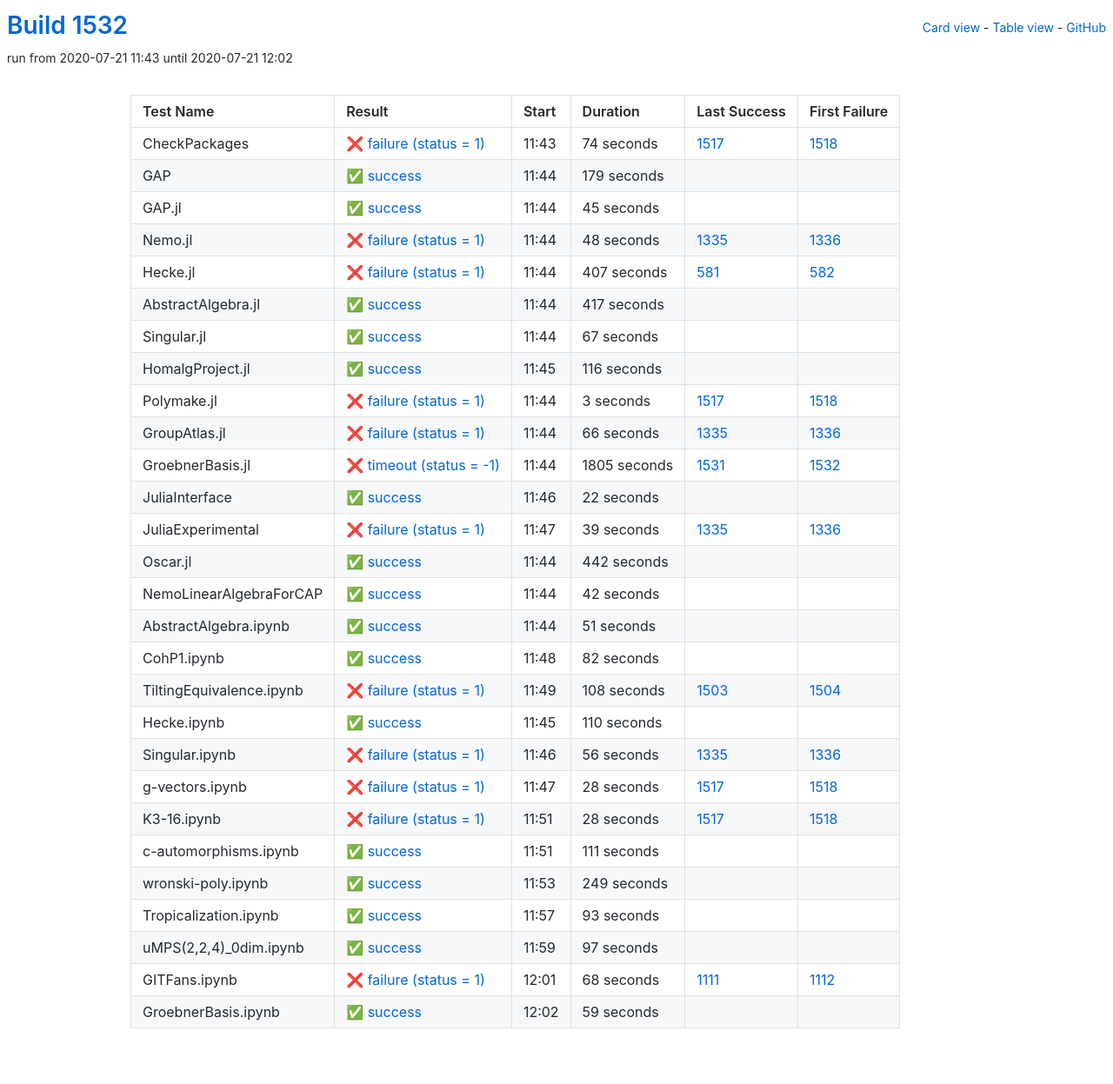
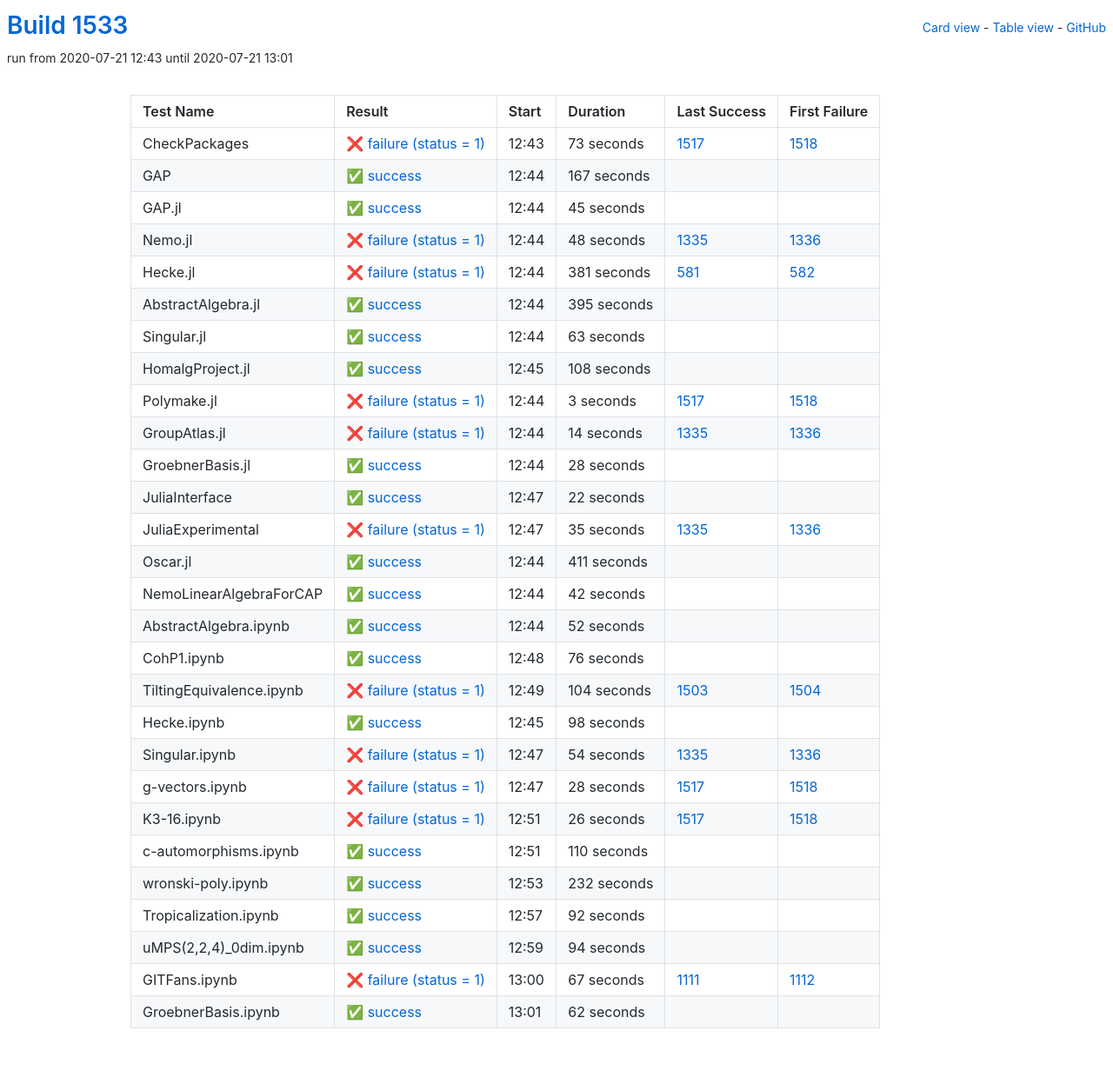
Before and after one commit to oscar-system/oscar-ci-status-1.4, a Jekyll site: the page built from table.html, in a window 1280 px wide. Shown: the whole page at 87% size. Built offline with Jekyll 4.4.1, drawn with Linux system fonts in a browser that asks for light colours.

Commit message:
Build #1533

```diff
--- a/_data/ci.yml
+++ b/_data/ci.yml
@@ -1,6 +1,6 @@
 ---
-build: 1532
-build_url: https://oscarci.mathematik.uni-kl.de/job/oscar-julia-1.4/1532/
+build: 1533
+build_url: https://oscarci.mathematik.uni-kl.de/job/oscar-julia-1.4/1533/
 job: oscar-julia-1.4
 organization: oscar-system
 repo: oscar-ci-status-1.4
@@ -8,32 +8,32 @@ repourl: https://github.com/oscar-system/oscar-ci-status-1.4
 tests:
 - name: CheckPackages
   id: checkpackages
-  log: https://oscarci.mathematik.uni-kl.de/job/oscar-julia-1.4/1532/artifact/logs/build-1532/CheckPackages.log
-  start: 2020-07-21 11:43
+  log: https://oscarci.mathematik.uni-kl.de/job/oscar-julia-1.4/1533/artifact/logs/build-1533/CheckPackages.log
+  start: 2020-07-21 12:43
   success: false
   exitcode: 1
   status: failure
-  duration: 74
+  duration: 73
   last_success: 1517
   last_success_url: https://oscarci.mathematik.uni-kl.de/job/oscar-julia-1.4/1517/
   first_failure: 1518
   first_failure_url: https://oscarci.mathematik.uni-kl.de/job/oscar-julia-1.4/1518/
 - name: GAP
   id: gap
-  log: https://oscarci.mathematik.uni-kl.de/job/oscar-julia-1.4/1532/artifact/logs/build-1532/GAP.log
-  start: 2020-07-21 11:44
+  log: https://oscarci.mathematik.uni-kl.de/job/oscar-julia-1.4/1533/artifact/logs/build-1533/GAP.log
+  start: 2020-07-21 12:44
   success: true
   exitcode: 0
   status: success
-  duration: 179
+  duration: 167
   last_success: false
   last_success_url:
   first_failure: false
   first_failure_url:
 - name: GAP.jl
   id: gap-jl
-  log: https://oscarci.mathematik.uni-kl.de/job/oscar-julia-1.4/1532/artifact/logs/build-1532/GAP.jl.log
-  start: 2020-07-21 11:44
+  log: https://oscarci.mathematik.uni-kl.de/job/oscar-julia-1.4/1533/artifact/logs/build-1533/GAP.jl.log
+  start: 2020-07-21 12:44
   success: true
   exitcode: 0
   status: success
@@ -44,8 +44,8 @@ tests:
   first_failure_url:
 - name: Nemo.jl
   id: nemo-jl
-  log: https://oscarci.mathematik.uni-kl.de/job/oscar-julia-1.4/1532/artifact/logs/build-1532/Nemo.jl.log
-  start: 2020-07-21 11:44
+  log: https://oscarci.mathematik.uni-kl.de/job/oscar-julia-1.4/1533/artifact/logs/build-1533/Nemo.jl.log
+  start: 2020-07-21 12:44
   success: false
   exitcode: 1
   status: failure
@@ -56,56 +56,56 @@ tests:
   first_failure_url: https://oscarci.mathematik.uni-kl.de/job/oscar-julia-1.4/1336/
 - name: Hecke.jl
   id: hecke-jl
-  log: https://oscarci.mathematik.uni-kl.de/job/oscar-julia-1.4/1532/artifact/logs/build-1532/Hecke.jl.log
-  start: 2020-07-21 11:44
+  log: https://oscarci.mathematik.uni-kl.de/job/oscar-julia-1.4/1533/artifact/logs/build-1533/Hecke.jl.log
+  start: 2020-07-21 12:44
   success: false
   exitcode: 1
   status: failure
-  duration: 407
+  duration: 381
   last_success: 581
   last_success_url: https://oscarci.mathematik.uni-kl.de/job/oscar-julia-1.4/581/
   first_failure: 582
   first_failure_url: https://oscarci.mathematik.uni-kl.de/job/oscar-julia-1.4/582/
 - name: AbstractAlgebra.jl
   id: abstractalgebra-jl
-  log: https://oscarci.mathematik.uni-kl.de/job/oscar-julia-1.4/1532/artifact/logs/build-1532/AbstractAlgebra.jl.log
-  start: 2020-07-21 11:44
+  log: https://oscarci.mathematik.uni-kl.de/job/oscar-julia-1.4/1533/artifact/logs/build-1533/AbstractAlgebra.jl.log
+  start: 2020-07-21 12:44
   success: true
   exitcode: 0
   status: success
-  duration: 417
+  duration: 395
   last_success: false
   last_success_url:
   first_failure: false
   first_failure_url:
 - name: Singular.jl
   id: singular-jl
-  log: https://oscarci.mathematik.uni-kl.de/job/oscar-julia-1.4/1532/artifact/logs/build-1532/Singular.jl.log
-  start: 2020-07-21 11:44
+  log: https://oscarci.mathematik.uni-kl.de/job/oscar-julia-1.4/1533/artifact/logs/build-1533/Singular.jl.log
+  start: 2020-07-21 12:44
   success: true
   exitcode: 0
   status: success
-  duration: 67
+  duration: 63
   last_success: false
   last_success_url:
   first_failure: false
   first_failure_url:
 - name: HomalgProject.jl
   id: homalgproject-jl
-  log: https://oscarci.mathematik.uni-kl.de/job/oscar-julia-1.4/1532/artifact/logs/build-1532/HomalgProject.jl.log
-  start: 2020-07-21 11:45
+  log: https://oscarci.mathematik.uni-kl.de/job/oscar-julia-1.4/1533/artifact/logs/build-1533/HomalgProject.jl.log
+  start: 2020-07-21 12:45
   success: true
   exitcode: 0
   status: success
-  duration: 116
+  duration: 108
   last_success: false
   last_success_url:
   first_failure: false
   first_failure_url:
 - name: Polymake.jl
   id: polymake-jl
-  log: https://oscarci.mathematik.uni-kl.de/job/oscar-julia-1.4/1532/artifact/logs/build-1532/Polymake.jl.log
-  start: 2020-07-21 11:44
+  log: https://oscarci.mathematik.uni-kl.de/job/oscar-julia-1.4/1533/artifact/logs/build-1533/Polymake.jl.log
+  start: 2020-07-21 12:44
   success: false
   exitcode: 1
   status: failure
@@ -116,32 +116,32 @@ tests:
   first_failure_url: https://oscarci.mathematik.uni-kl.de/job/oscar-julia-1.4/1518/
 - name: GroupAtlas.jl
   id: groupatlas-jl
-  log: https://oscarci.mathematik.uni-kl.de/job/oscar-julia-1.4/1532/artifact/logs/build-1532/GroupAtlas.jl.log
-  start: 2020-07-21 11:44
+  log: https://oscarci.mathematik.uni-kl.de/job/oscar-julia-1.4/1533/artifact/logs/build-1533/GroupAtlas.jl.log
+  start: 2020-07-21 12:44
   success: false
   exitcode: 1
   status: failure
-  duration: 66
+  duration: 14
   last_success: 1335
   last_success_url: https://oscarci.mathematik.uni-kl.de/job/oscar-julia-1.4/1335/
   first_failure: 1336
   first_failure_url: https://oscarci.mathematik.uni-kl.de/job/oscar-julia-1.4/1336/
 - name: GroebnerBasis.jl
   id: groebnerbasis-jl
-  log: https://oscarci.mathematik.uni-kl.de/job/oscar-julia-1.4/1532/artifact/logs/build-1532/GroebnerBasis.jl.log
-  start: 2020-07-21 11:44
-  success: false
-  exitcode: -1
-  status: timeout
-  duration: 1805
-  last_success: 1531
-  last_success_url: https://oscarci.mathematik.uni-kl.de/job/oscar-julia-1.4/1531/
-  first_failure: 1532
-  first_failure_url: https://oscarci.mathematik.uni-kl.de/job/oscar-julia-1.4/1532/
+  log: https://oscarci.mathematik.uni-kl.de/job/oscar-julia-1.4/1533/artifact/logs/build-1533/GroebnerBasis.jl.log
+  start: 2020-07-21 12:44
+  success: true
+  exitcode: 0
+  status: success
+  duration: 28
+  last_success: false
+  last_success_url:
+  first_failure: false
+  first_failure_url:
 - name: JuliaInterface
   id: juliainterface
-  log: https://oscarci.mathematik.uni-kl.de/job/oscar-julia-1.4/1532/artifact/logs/build-1532/JuliaInterface.log
-  start: 2020-07-21 11:46
+  log: https://oscarci.mathematik.uni-kl.de/job/oscar-julia-1.4/1533/artifact/logs/build-1533/JuliaInterface.log
+  start: 2020-07-21 12:47
   success: true
   exitcode: 0
   status: success
@@ -152,32 +152,32 @@ tests:
   first_failure_url:
 - name: JuliaExperimental
   id: juliaexperimental
-  log: https://oscarci.mathematik.uni-kl.de/job/oscar-julia-1.4/1532/artifact/logs/build-1532/JuliaExperimental.log
-  start: 2020-07-21 11:47
+  log: https://oscarci.mathematik.uni-kl.de/job/oscar-julia-1.4/1533/artifact/logs/build-1533/JuliaExperimental.log
+  start: 2020-07-21 12:47
   success: false
   exitcode: 1
   status: failure
-  duration: 39
+  duration: 35
   last_success: 1335
   last_success_url: https://oscarci.mathematik.uni-kl.de/job/oscar-julia-1.4/1335/
   first_failure: 1336
   first_failure_url: https://oscarci.mathematik.uni-kl.de/job/oscar-julia-1.4/1336/
 - name: Oscar.jl
   id: oscar-jl
-  log: https://oscarci.mathematik.uni-kl.de/job/oscar-julia-1.4/1532/artifact/logs/build-1532/Oscar.jl.log
-  start: 2020-07-21 11:44
+  log: https://oscarci.mathematik.uni-kl.de/job/oscar-julia-1.4/1533/artifact/logs/build-1533/Oscar.jl.log
+  start: 2020-07-21 12:44
   success: true
   exitcode: 0
   status: success
-  duration: 442
+  duration: 411
   last_success: false
   last_success_url:
   first_failure: false
   first_failure_url:
 - name: NemoLinearAlgebraForCAP
   id: nemolinearalgebraforcap
-  log: https://oscarci.mathematik.uni-kl.de/job/oscar-julia-1.4/1532/artifact/logs/build-1532/NemoLinearAlgebraForCAP.log
-  start: 2020-07-21 11:44
+  log: https://oscarci.mathematik.uni-kl.de/job/oscar-julia-1.4/1533/artifact/logs/build-1533/NemoLinearAlgebraForCAP.log
+  start: 2020-07-21 12:44
   success: true
   exitcode: 0
   status: success
@@ -188,68 +188,68 @@ tests:
   first_failure_url:
 - name: AbstractAlgebra.ipynb
   id: abstractalgebra-ipynb
-  log: https://oscarci.mathematik.uni-kl.de/job/oscar-julia-1.4/1532/artifact/logs/build-1532/AbstractAlgebra.ipynb.log
-  start: 2020-07-21 11:44
+  log: https://oscarci.mathematik.uni-kl.de/job/oscar-julia-1.4/1533/artifact/logs/build-1533/AbstractAlgebra.ipynb.log
+  start: 2020-07-21 12:44
   success: true
   exitcode: 0
   status: success
-  duration: 51
+  duration: 52
   last_success: false
   last_success_url:
   first_failure: false
   first_failure_url:
 - name: CohP1.ipynb
   id: cohp1-ipynb
-  log: https://oscarci.mathematik.uni-kl.de/job/oscar-julia-1.4/1532/artifact/logs/build-1532/CohP1.ipynb.log
-  start: 2020-07-21 11:48
+  log: https://oscarci.mathematik.uni-kl.de/job/oscar-julia-1.4/1533/artifact/logs/build-1533/CohP1.ipynb.log
+  start: 2020-07-21 12:48
   success: true
   exitcode: 0
   status: success
-  duration: 82
+  duration: 76
   last_success: false
   last_success_url:
   first_failure: false
   first_failure_url:
 - name: TiltingEquivalence.ipynb
   id: tiltingequivalence-ipynb
-  log: https://oscarci.mathematik.uni-kl.de/job/oscar-julia-1.4/1532/artifact/logs/build-1532/TiltingEquivalence.ipynb.log
-  start: 2020-07-21 11:49
+  log: https://oscarci.mathematik.uni-kl.de/job/oscar-julia-1.4/1533/artifact/logs/build-1533/TiltingEquivalence.ipynb.log
+  start: 2020-07-21 12:49
   success: false
   exitcode: 1
   status: failure
-  duration: 108
+  duration: 104
   last_success: 1503
   last_success_url: https://oscarci.mathematik.uni-kl.de/job/oscar-julia-1.4/1503/
   first_failure: 1504
   first_failure_url: https://oscarci.mathematik.uni-kl.de/job/oscar-julia-1.4/1504/
 - name: Hecke.ipynb
   id: hecke-ipynb
-  log: https://oscarci.mathematik.uni-kl.de/job/oscar-julia-1.4/1532/artifact/logs/build-1532/Hecke.ipynb.log
-  start: 2020-07-21 11:45
+  log: https://oscarci.mathematik.uni-kl.de/job/oscar-julia-1.4/1533/artifact/logs/build-1533/Hecke.ipynb.log
+  start: 2020-07-21 12:45
   success: true
   exitcode: 0
   status: success
-  duration: 110
+  duration: 98
   last_success: false
   last_success_url:
   first_failure: false
   first_failure_url:
 - name: Singular.ipynb
   id: singular-ipynb
-  log: https://oscarci.mathematik.uni-kl.de/job/oscar-julia-1.4/1532/artifact/logs/build-1532/Singular.ipynb.log
-  start: 2020-07-21 11:46
+  log: https://oscarci.mathematik.uni-kl.de/job/oscar-julia-1.4/1533/artifact/logs/build-1533/Singular.ipynb.log
+  start: 2020-07-21 12:47
   success: false
   exitcode: 1
   status: failure
-  duration: 56
+  duration: 54
   last_success: 1335
   last_success_url: https://oscarci.mathematik.uni-kl.de/job/oscar-julia-1.4/1335/
   first_failure: 1336
   first_failure_url: https://oscarci.mathematik.uni-kl.de/job/oscar-julia-1.4/1336/
 - name: g-vectors.ipynb
   id: g-vectors-ipynb
-  log: https://oscarci.mathematik.uni-kl.de/job/oscar-julia-1.4/1532/artifact/logs/build-1532/g-vectors.ipynb.log
-  start: 2020-07-21 11:47
+  log: https://oscarci.mathematik.uni-kl.de/job/oscar-julia-1.4/1533/artifact/logs/build-1533/g-vectors.ipynb.log
+  start: 2020-07-21 12:47
   success: false
   exitcode: 1
   status: failure
@@ -260,84 +260,84 @@ tests:
   first_failure_url: https://oscarci.mathematik.uni-kl.de/job/oscar-julia-1.4/1518/
 - name: K3-16.ipynb
   id: k3-16-ipynb
-  log: https://oscarci.mathematik.uni-kl.de/job/oscar-julia-1.4/1532/artifact/logs/build-1532/K3-16.ipynb.log
-  start: 2020-07-21 11:51
+  log: https://oscarci.mathematik.uni-kl.de/job/oscar-julia-1.4/1533/artifact/logs/build-1533/K3-16.ipynb.log
+  start: 2020-07-21 12:51
   success: false
   exitcode: 1
   status: failure
-  duration: 28
+  duration: 26
   last_success: 1517
   last_success_url: https://oscarci.mathematik.uni-kl.de/job/oscar-julia-1.4/1517/
   first_failure: 1518
   first_failure_url: https://oscarci.mathematik.uni-kl.de/job/oscar-julia-1.4/1518/
 - name: c-automorphisms.ipynb
   id: c-automorphisms-ipynb
-  log: https://oscarci.mathematik.uni-kl.de/job/oscar-julia-1.4/1532/artifact/logs/build-1532/c-automorphisms.ipynb.log
-  start: 2020-07-21 11:51
+  log: https://oscarci.mathematik.uni-kl.de/job/oscar-julia-1.4/1533/artifact/logs/build-1533/c-automorphisms.ipynb.log
+  start: 2020-07-21 12:51
   success: true
   exitcode: 0
   status: success
-  duration: 111
+  duration: 110
   last_success: false
   last_success_url:
   first_failure: false
   first_failure_url:
 - name: wronski-poly.ipynb
   id: wronski-poly-ipynb
-  log: https://oscarci.mathematik.uni-kl.de/job/oscar-julia-1.4/1532/artifact/logs/build-1532/wronski-poly.ipynb.log
-  start: 2020-07-21 11:53
+  log: https://oscarci.mathematik.uni-kl.de/job/oscar-julia-1.4/1533/artifact/logs/build-1533/wronski-poly.ipynb.log
+  start: 2020-07-21 12:53
   success: true
   exitcode: 0
   status: success
-  duration: 249
+  duration: 232
   last_success: false
   last_success_url:
   first_failure: false
   first_failure_url:
 - name: Tropicalization.ipynb
   id: tropicalization-ipynb
-  log: https://oscarci.mathematik.uni-kl.de/job/oscar-julia-1.4/1532/artifact/logs/build-1532/Tropicalization.ipynb.log
-  start: 2020-07-21 11:57
+  log: https://oscarci.mathematik.uni-kl.de/job/oscar-julia-1.4/1533/artifact/logs/build-1533/Tropicalization.ipynb.log
+  start: 2020-07-21 12:57
   success: true
   exitcode: 0
   status: success
-  duration: 93
+  duration: 92
   last_success: false
   last_success_url:
   first_failure: false
   first_failure_url:
 - name: uMPS(2,2,4)_0dim.ipynb
   id: umps-2-2-4-0dim-ipynb
-  log: https://oscarci.mathematik.uni-kl.de/job/oscar-julia-1.4/1532/artifact/logs/build-1532/uMPS-2-2-4-_0dim.ipynb.log
-  start: 2020-07-21 11:59
+  log: https://oscarci.mathematik.uni-kl.de/job/oscar-julia-1.4/1533/artifact/logs/build-1533/uMPS-2-2-4-_0dim.ipynb.log
+  start: 2020-07-21 12:59
   success: true
   exitcode: 0
   status: success
-  duration: 97
+  duration: 94
   last_success: false
   last_success_url:
   first_failure: false
   first_failure_url:
 - name: GITFans.ipynb
   id: gitfans-ipynb
-  log: https://oscarci.mathematik.uni-kl.de/job/oscar-julia-1.4/1532/artifact/logs/build-1532/GITFans.ipynb.log
-  start: 2020-07-21 12:01
+  log: https://oscarci.mathematik.uni-kl.de/job/oscar-julia-1.4/1533/artifact/logs/build-1533/GITFans.ipynb.log
+  start: 2020-07-21 13:00
   success: false
   exitcode: 1
   status: failure
-  duration: 68
+  duration: 67
   last_success: 1111
   last_success_url: https://oscarci.mathematik.uni-kl.de/job/oscar-julia-1.4/1111/
   first_failure: 1112
   first_failure_url: https://oscarci.mathematik.uni-kl.de/job/oscar-julia-1.4/1112/
 - name: GroebnerBasis.ipynb
   id: groebnerbasis-ipynb
-  log: https://oscarci.mathematik.uni-kl.de/job/oscar-julia-1.4/1532/artifact/logs/build-1532/GroebnerBasis.ipynb.log
-  start: 2020-07-21 12:02
+  log: https://oscarci.mathematik.uni-kl.de/job/oscar-julia-1.4/1533/artifact/logs/build-1533/GroebnerBasis.ipynb.log
+  start: 2020-07-21 13:01
   success: true
   exitcode: 0
   status: success
-  duration: 59
+  duration: 62
   last_success: false
   last_success_url:
   first_failure: false
```
Also changed, not shown: README.md.
